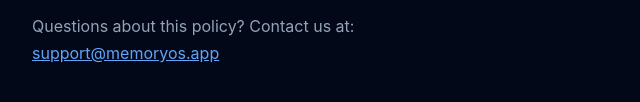
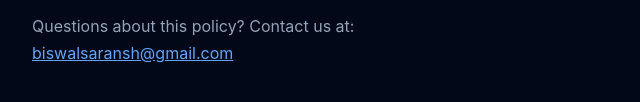
Before and after one commit to gitsaransh/memoryos-privacy, a plain HTML site: page index.html in a window 1280 px wide. Shown: the part 976-1078 px from the top of the page, 258-898 px from the left. Drawn offline with Linux system fonts and the light colour scheme.

Commit message:
Update contact email in index.html

```diff
--- a/index.html
+++ b/index.html
@@ -56,6 +56,6 @@
 
   <h2>Contact</h2>
   <p>Questions about this policy? Contact us at:<br>
-  <a href="mailto:biswalsaransh@gmail.com">support@memoryos.app</a></p>
+  <a href="mailto:biswalsaransh@gmail.com">biswalsaransh@gmail.com</a>
 </body>
 </html>
```
